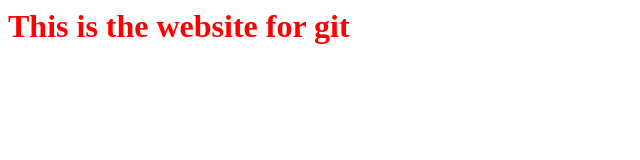
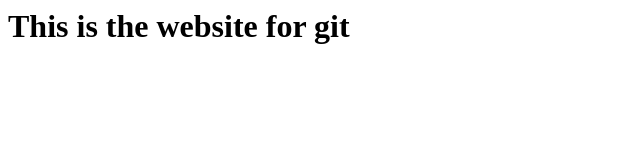
Before and after one commit to NightInvader/sadam_upn_zetta_git_day1, a plain HTML site: page Index.html in a window 1280 px wide. Shown: the whole page, without its empty margins (0-640 px from the left). Drawn offline with Linux system fonts and the light colour scheme; files that its build step writes are made by us from their sources.

Commit message:
Revert "[UI] Update Index HTML and Style.css to have red color on text <h1>"
This reverts commit 8ea66ed4d98354957f2cc315a111d8679ddb9919.

```diff
--- a/Index.html
+++ b/Index.html
@@ -3,9 +3,8 @@
         <title>
             Website for git
         </title>
-        <link rel="stylesheet" href="style.css">
     </head>
     <body>
-        <h1 class="red-color">This is the website for git</h1>
+        <h1>This is the website for git</h1>
     </body>
 </html>
--- a/assets/style.css
+++ /dev/null
@@ -1,3 +0,0 @@
-.red-color{
-    color: red;
-}
```
